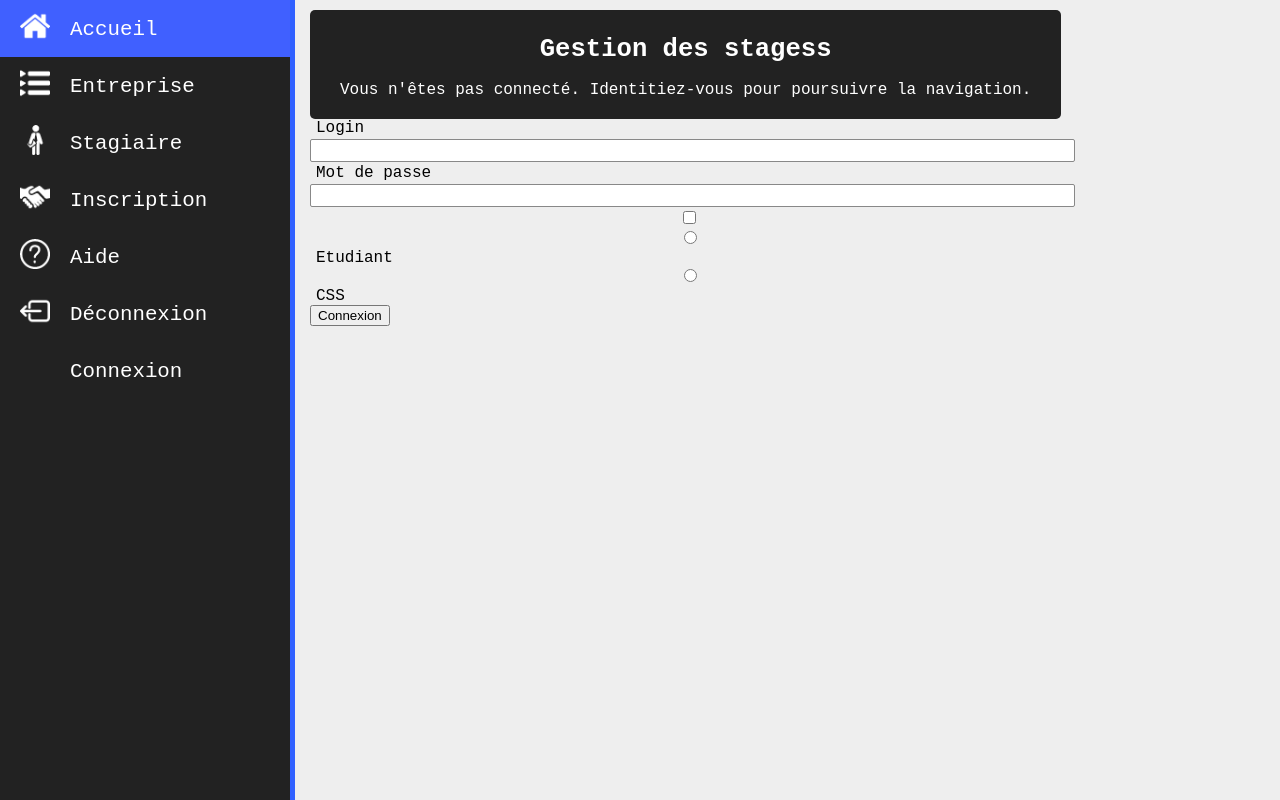
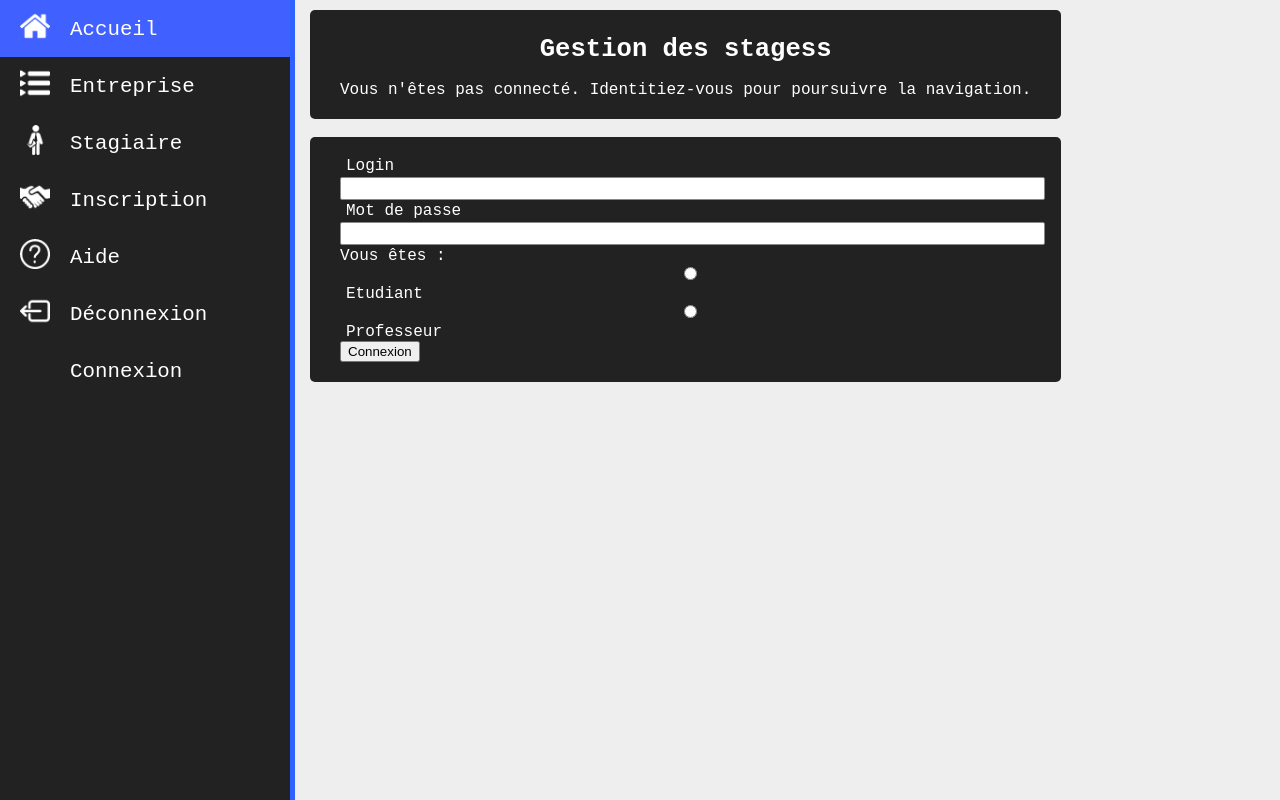
Before and after one commit to Darkkartes/IsiWebProject, a PHP site: template template/view/connexion.twig in a window 1280 px wide. Run offline with PHP 8.4, Linux system fonts and the light colour scheme; the template is opened without the code that fills it, so the values that code supplies are empty; some libraries are stand-ins or nearby versions.

Commit message:
update du html de connexion.twig

```diff
--- a/template/view/connexion.twig
+++ b/template/view/connexion.twig
@@ -7,6 +7,9 @@
 		Vous n'êtes pas connecté. Identitiez-vous pour poursuivre la navigation.
 	</div>
 
+    <br>
+
+	<div class="message">
 		<form action="submit" method="post">
 			<div class="form-group">
 				<label for="login">Login</label>
@@ -17,13 +20,14 @@
 				<input type="password" class="form-control" id="mdp" name="mdp" required>
 			</div>
 			<div class="form-group form-check">
-            <input type="checkbox" class="form-check-input" id="type" name="type">
-<input type="radio" id="html" name="type" value="Etudiant">
-  <label for="html">Etudiant</label><br>
-  <input type="radio" id="css" name="type" value="CSS">
-  <label for="css">CSS</label><br>
+				Vous êtes :
+				<input type="radio" id="etudiant" name="type" value="Etudiant">
+				<label for="etudiant">Etudiant</label><br>
+				<input type="radio" id="professeur" name="type" value="Professeur">
+				<label for="professeur">Professeur</label><br>
+			</div>
 
-
-        <button type="submit" class="btn btn-primary">Connexion</button>
+		<button type="submit">Connexion</button>
         </form>
-{% endblock %}
+	</div>
+</form>{% endblock %}
```
Lines whose indentation alone changed are shown as unchanged.
